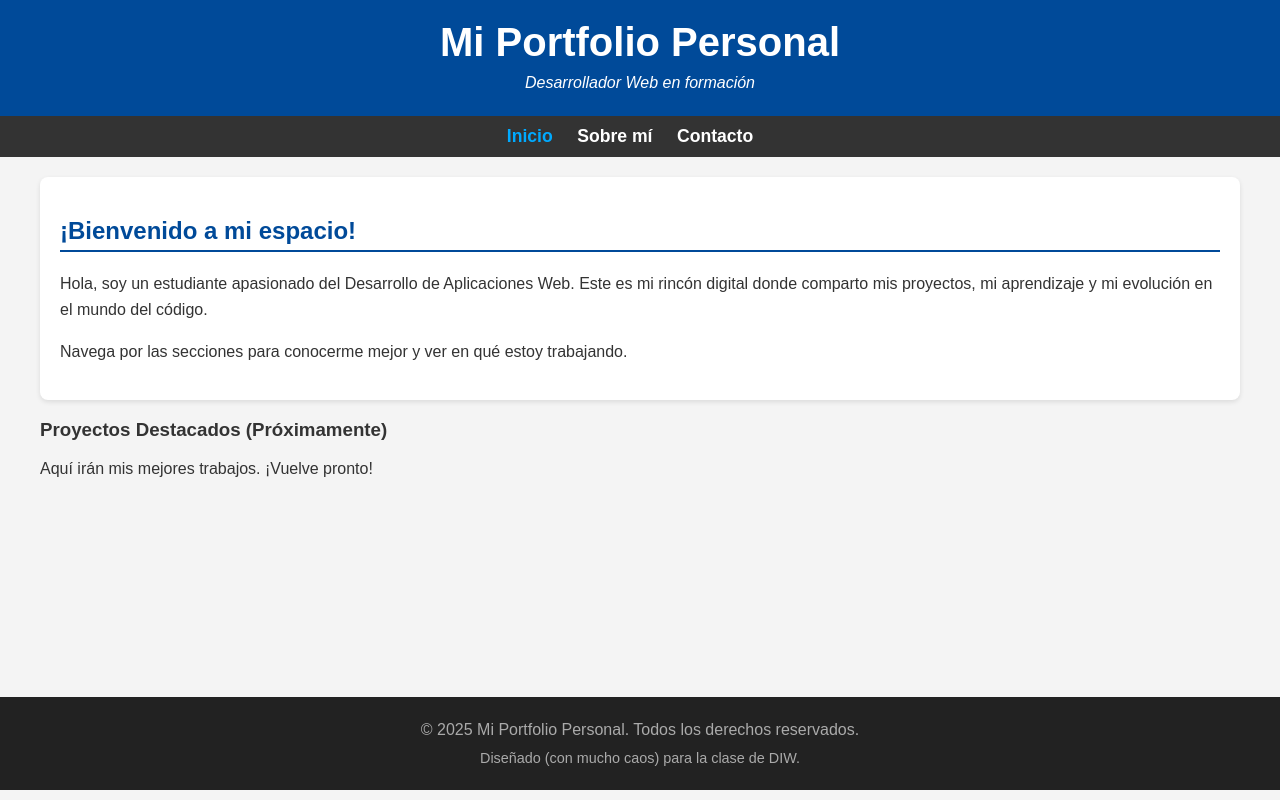
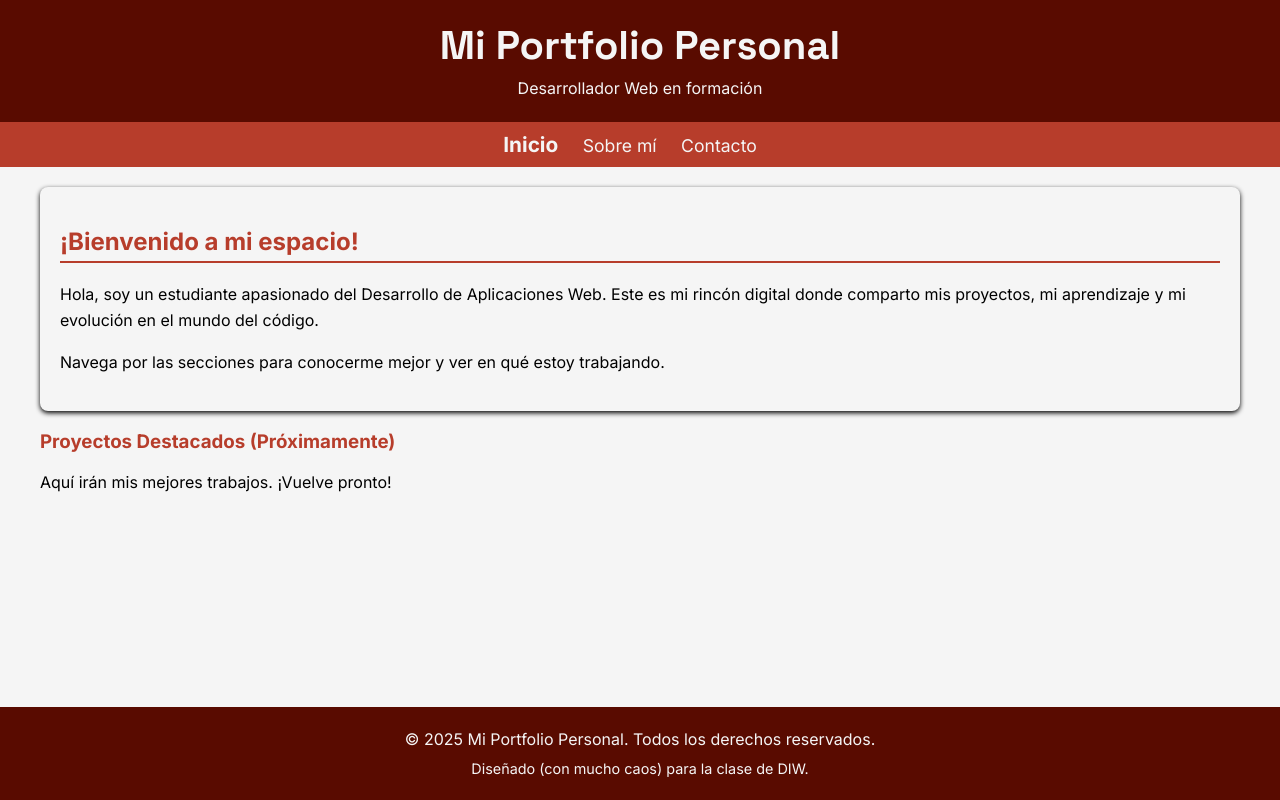
Before and after one commit to PabloMarquez284/proyecto-refactorizado, a plain HTML site: page index.html in a window 1280 px wide. Drawn offline with Linux system fonts and the light colour scheme.

Commit message:
Realización colores y tipografía He cambiado los colores y la tipografía a mi gusto

```diff
--- a/index.html
+++ b/index.html
@@ -41,9 +41,9 @@
 
             <section id="proyectos-destacados">
                 <h3>Proyectos Destacados (Próximamente)</h3>
-                <div>
+                <article>
                     Aquí irán mis mejores trabajos. ¡Vuelve pronto!
-                </div>
+                </article>
             </section>
         </main>
 
--- a/scss/_body.scss
+++ b/scss/_body.scss
@@ -1,9 +1,9 @@
 @use 'colores';
 
 body {
-  background-color: colores.$colorBackground;
-  color: colores.$color01;
-  font-family: Arial, sans-serif;
+  background-color: colores.$color02;
+  color: colores.$color05;
+  font-family: "Inter", sans-serif;
   margin: 0;
   padding: 0;
 }
@@ -17,13 +17,21 @@ main {
   background-color: colores.$color02;
   padding: 20px;
   border-radius: 8px;
-  box-shadow: 0 2px 5px rgba(0, 0, 0, 0.1);
+  box-shadow: 0 2px 5px colores.$color05;
+}
+
+h1 {
+  font-family: "Space Grotesk", sans-serif;
 }
 
 h2 {
-  color: colores.$color03;
-  border-bottom: 2px solid colores.$color03;
+  color: colores.$color01;
+  border-bottom: 2px solid colores.$color01;
   padding-bottom: 5px;
+}
+
+h3 {
+  color: colores.$color01;
 }
 
 p {
@@ -36,6 +44,5 @@ p {
 
   li {
     margin-bottom: 10px;
-    font-weight: bold;
   }
 }
--- a/scss/_colores.scss
+++ b/scss/_colores.scss
@@ -1,8 +1,5 @@
-$color01: #333;
-$color02: white;
-$color03: #004a99;
-$color04: #aaa;
-$color05: #555;
-$colorBackground: #f4f4f4;
-$colorBackgroundFooter: #222;
-$colorNavActivo: #00aaff;
+$color01: #B73D2B; //Color primario
+$color03: #590B00; //Color secundario
+$color02: #F5F5F5; //Color de fondo
+$color04: #A1A1A1; //Color auxiliar
+$color05: #000000; //Color texto
--- a/scss/_footer.scss
+++ b/scss/_footer.scss
@@ -1,8 +1,8 @@
 @use 'colores';
 
 footer {
-  background-color: colores.$colorBackgroundFooter;
-  color: colores.$color04;
+  background-color: colores.$color03;
+  color: colores.$color02;
   padding: 20px 40px;
   text-align: center;
   margin-top: 20px;
--- a/scss/_header.scss
+++ b/scss/_header.scss
@@ -13,6 +13,6 @@ header {
 
   p {
     margin: 5px 0 0 0;
-    font-style: italic;
+    font-style: "Space Grotesk", sans-serif;
   }
 }
--- a/scss/_nav.scss
+++ b/scss/_nav.scss
@@ -14,7 +14,8 @@ nav {
             a {
                 color: colores.$color02;
                 text-decoration: none;
-                font-weight: bold;
                 font-size: 1.1em;
                 &.activo {
-                    color: colores.$colorNavActivo;}}}}}
+                    color: colores.$color02;
+                    font-weight: bold;
+                    font-size: 1.3em;}}}}}
--- a/scss/main.scss
+++ b/scss/main.scss
@@ -4,3 +4,5 @@
 @use 'nav';
 @use 'body';
 @use 'footer';
+@import url('https://fonts.googleapis.com/css2?family=Inter:ital,opsz,wght@0,14..32,100..900;1,14..32,100..900&display=swap');
+@import url('https://fonts.googleapis.com/css2?family=Inter:ital,opsz,wght@0,14..32,100..900;1,14..32,100..900&family=Space+Grotesk:wght@300..700&display=swap');
```
Also changed, not shown: scss/main.css, 2 other files.
